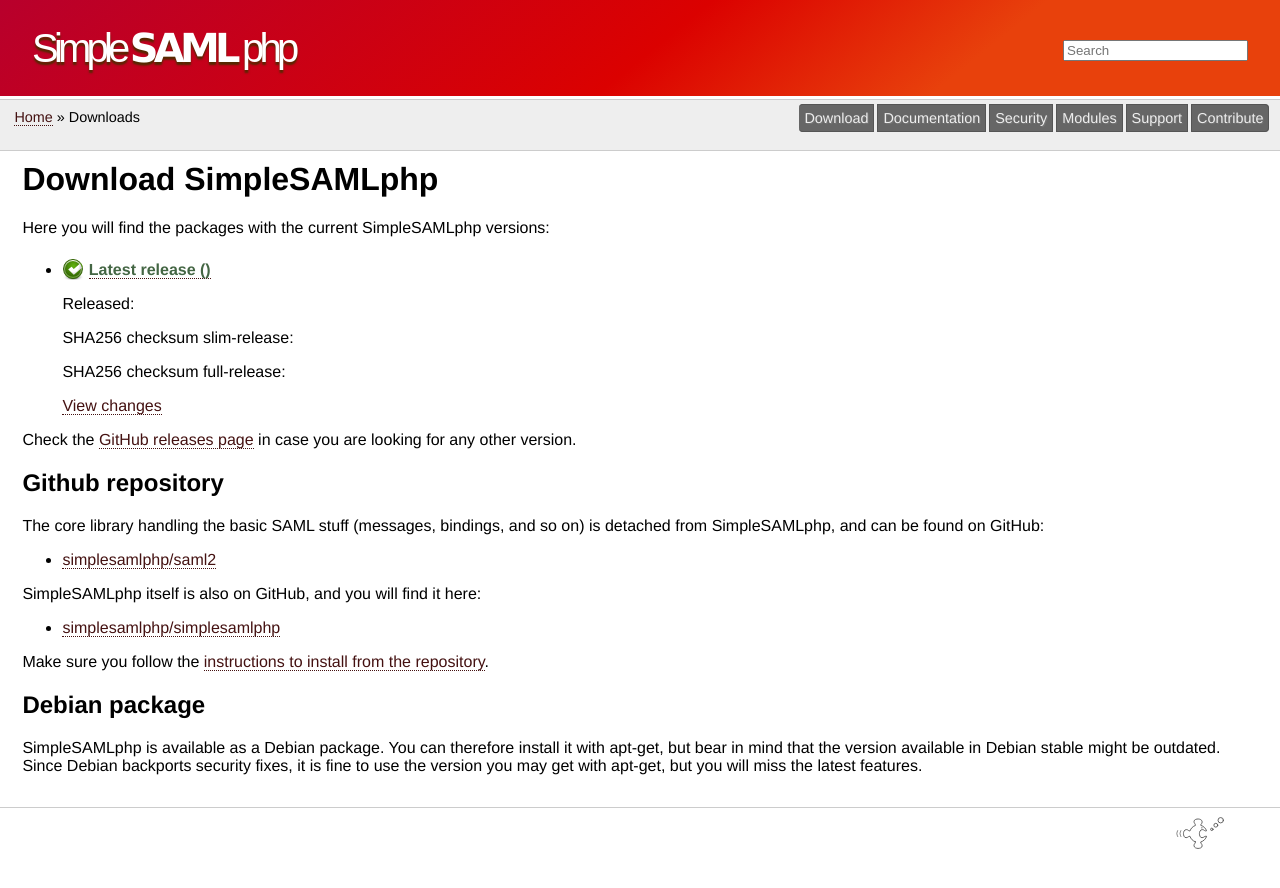
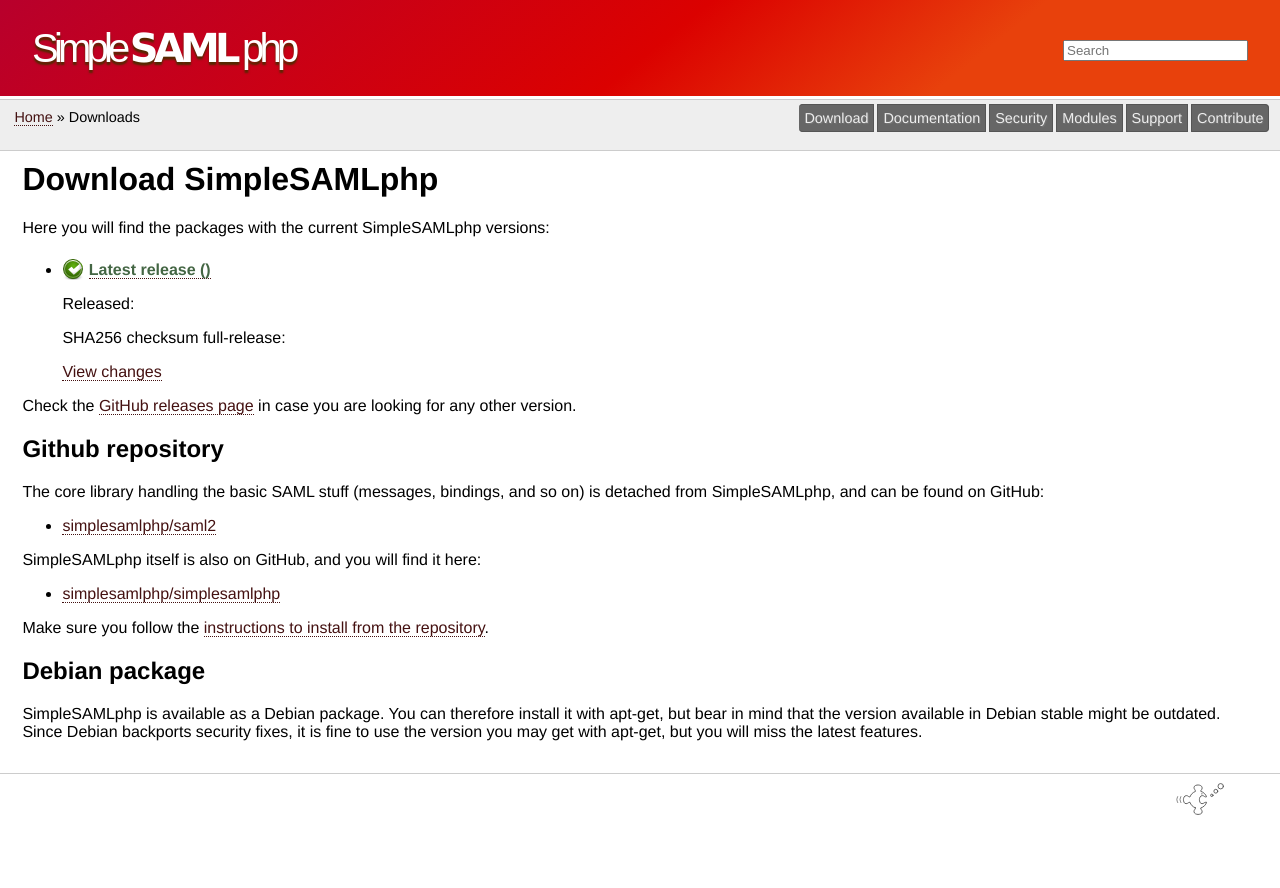
Before and after one commit to simplesamlphp/simplesamlphp.github.io, a Jekyll site: the page built from download/index.md, in a window 1280 px wide. Shown: the top 888 px of the page. Built offline with Jekyll 4.4.1, drawn with Linux system fonts in a browser that asks for light colours.

Commit message:
try to get one first

```diff
--- a/download/index.md
+++ b/download/index.md
@@ -12,13 +12,9 @@
 
     Released: {{ site.data.latest.published_at | date: "%Y-%m-%d" }}
 
-    {% assign sha = site.data.latest.body | split: 'SHA256 checksum slim-release: '  %}
-    {% assign sharaw = sha[1] | strip_html %}
-    SHA256 checksum slim-release: {{ sharaw }}
-
-    {% assign shaf = site.data.latest.body | split: 'SHA256 checksum full-release: ' %}
-    {% assign shafraw = shaf[1] | strip_html | truncate: 64 %}
-    SHA256 checksum full-release: {{ shafraw }}
+    {% assign sha = site.data.latest.body | split: 'SHA256 checksum full-release: '  %}
+    {% assign sharaw = sha[1] | strip_html | truncate: 64 %}
+    SHA256 checksum full-release: {{ sharaw }}
 
     [View changes](/docs/stable/simplesamlphp-changelog)
 
```
